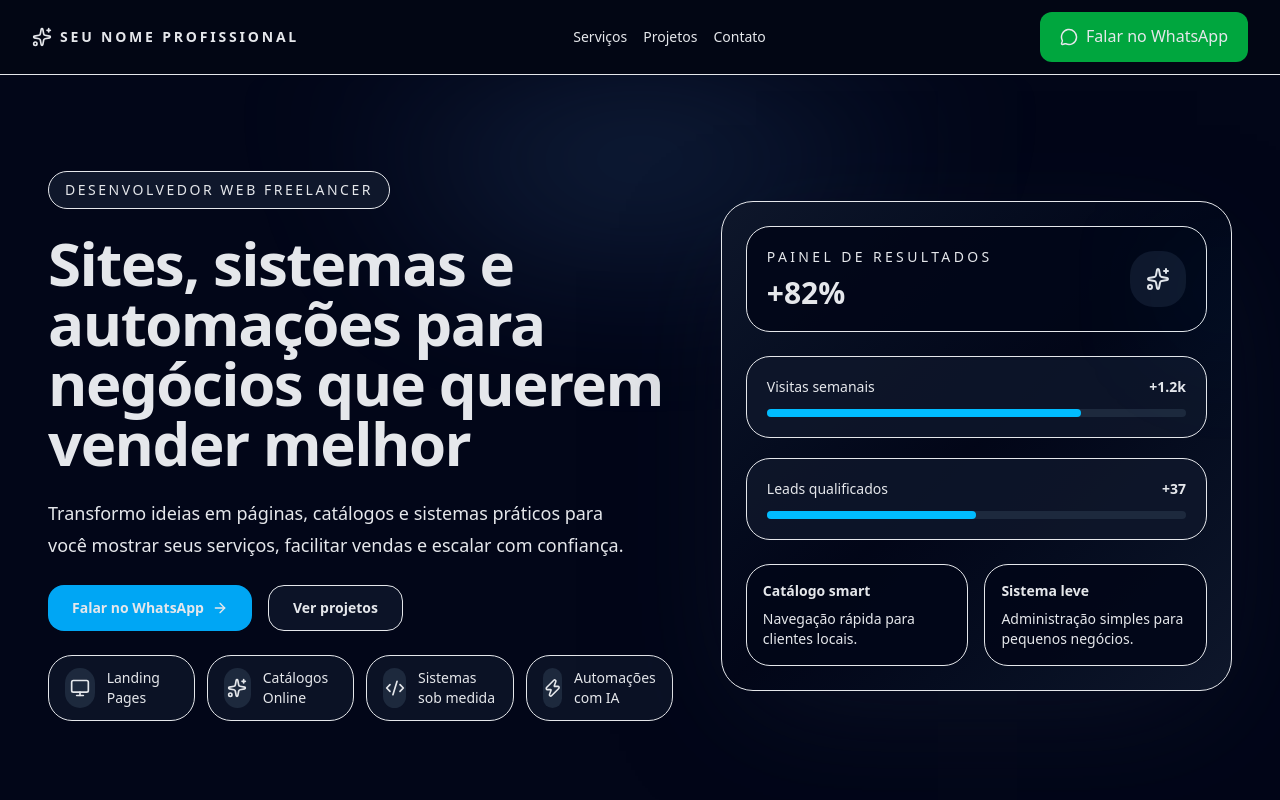
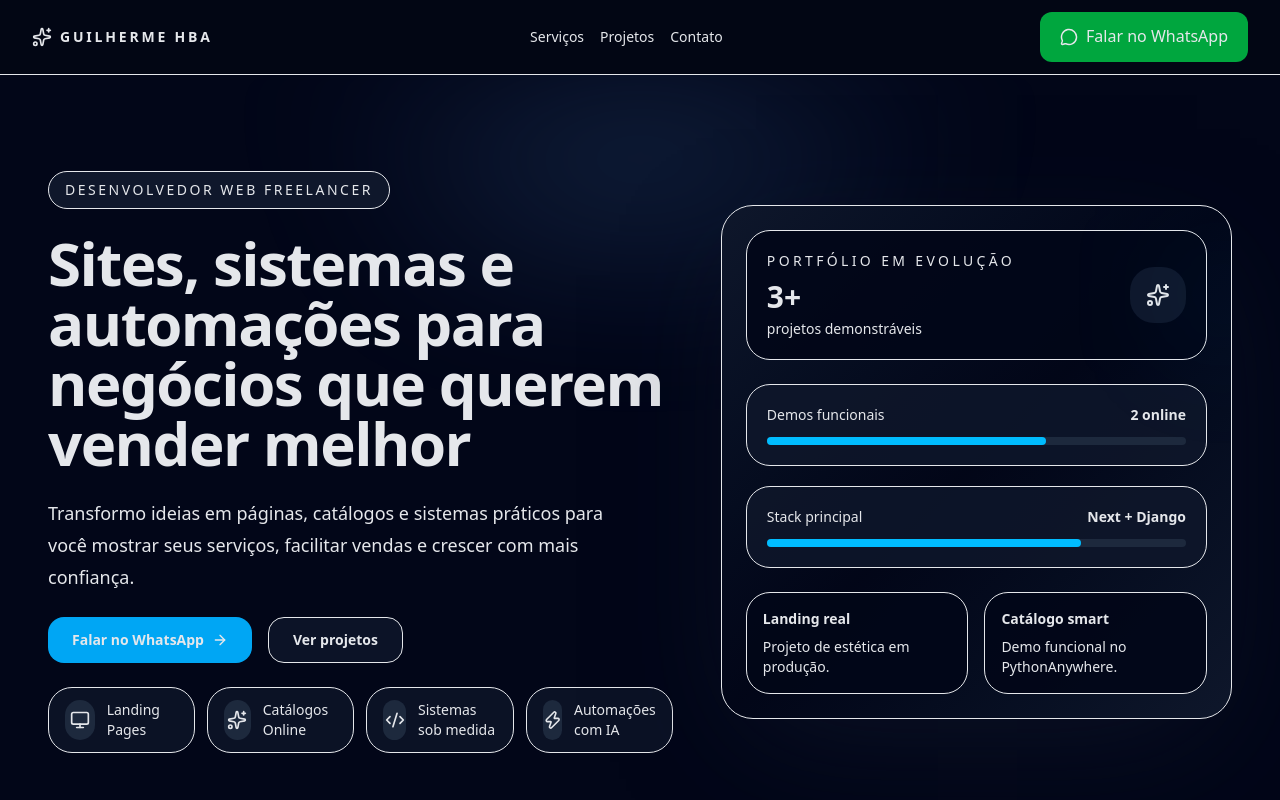
Before and after one commit to guilhermehba/portifolio, a Next.js app: page / in a window 1280 px wide. Shown: the top 800 px of the page. Built offline with nearby package versions, Linux system fonts and the light colour scheme.

Commit message:
update hero graphics

```diff
--- a/src/components/sections/Hero.tsx
+++ b/src/components/sections/Hero.tsx
@@ -2,11 +2,12 @@
 
 import { ArrowRight, Code2, Monitor, Sparkles, Zap } from "lucide-react";
 import { motion } from "framer-motion";
-// Hero section para a primeira dobra do portfólio
+
 export default function Hero() {
   return (
     <section className="relative overflow-hidden bg-slate-950 text-slate-50">
       <div className="absolute inset-x-0 top-0 h-56 bg-[radial-gradient(circle_at_top,rgba(96,165,250,0.18),transparent_50%)] blur-3xl" />
+
       <div className="relative mx-auto flex max-w-7xl flex-col gap-12 px-6 py-16 sm:px-8 lg:px-12 lg:py-24">
         <div className="grid gap-12 lg:grid-cols-[1.1fr_0.9fr] lg:items-center">
           <div className="flex flex-col gap-6">
@@ -35,7 +36,7 @@ export default function Hero() {
               className="max-w-xl text-base leading-8 text-slate-300 sm:text-lg"
             >
               Transformo ideias em páginas, catálogos e sistemas práticos para você
-              mostrar seus serviços, facilitar vendas e escalar com confiança.
+              mostrar seus serviços, facilitar vendas e crescer com mais confiança.
             </motion.p>
 
             <motion.div
@@ -45,7 +46,7 @@ export default function Hero() {
               className="flex flex-col gap-4 sm:flex-row"
             >
               <a
-                href="https://wa.me/5511999999999"
+                href="https://wa.me/5563992706543"
                 target="_blank"
                 rel="noreferrer"
                 className="inline-flex items-center justify-center rounded-2xl bg-sky-500 px-6 py-3 text-sm font-semibold text-slate-950 transition hover:bg-sky-400"
@@ -53,6 +54,7 @@ export default function Hero() {
                 Falar no WhatsApp
                 <ArrowRight className="ml-2 h-4 w-4" />
               </a>
+
               <a
                 href="#projects"
                 className="inline-flex items-center justify-center rounded-2xl border border-slate-700 bg-slate-900/80 px-6 py-3 text-sm font-semibold text-slate-100 transition hover:border-slate-500 hover:bg-slate-900"
@@ -74,6 +76,7 @@ export default function Hero() {
                 { label: "Automações com IA", icon: Zap },
               ].map((item) => {
                 const Icon = item.icon;
+
                 return (
                   <div
                     key={item.label}
@@ -96,11 +99,20 @@ export default function Hero() {
             className="relative overflow-hidden rounded-[2rem] border border-slate-800 bg-gradient-to-br from-slate-900 via-slate-950 to-slate-900 p-6 shadow-[0_35px_120px_-35px_rgba(15,23,42,0.8)]"
           >
             <div className="absolute -right-10 top-10 h-24 w-24 rounded-full bg-sky-500/10 blur-3xl" />
+
             <div className="flex items-center justify-between rounded-3xl border border-slate-800 bg-slate-950/90 p-5">
               <div>
-                <p className="text-sm uppercase tracking-[0.24em] text-slate-400">Painel de resultados</p>
-                <p className="mt-2 text-3xl font-semibold text-white">+82%</p>
+                <p className="text-sm uppercase tracking-[0.24em] text-slate-400">
+                  Portfólio em evolução
+                </p>
+
+                <p className="mt-2 text-3xl font-semibold text-white">3+</p>
+
+                <p className="mt-1 text-sm text-slate-400">
+                  projetos demonstráveis
+                </p>
               </div>
+
               <div className="inline-flex h-14 w-14 items-center justify-center rounded-3xl bg-slate-900 text-sky-300">
                 <Sparkles className="h-6 w-6" />
               </div>
@@ -109,32 +121,38 @@ export default function Hero() {
             <div className="mt-6 space-y-5">
               <div className="rounded-3xl border border-slate-800 bg-slate-900/85 p-5">
                 <div className="flex items-center justify-between text-sm text-slate-400">
-                  <span>Visitas semanais</span>
-                  <span className="font-semibold text-slate-100">+1.2k</span>
+                  <span>Demos funcionais</span>
+                  <span className="font-semibold text-slate-100">2 online</span>
                 </div>
+
+                <div className="mt-3 h-2 rounded-full bg-slate-800">
+                  <div className="h-2 w-2/3 rounded-full bg-sky-400" />
+                </div>
+              </div>
+
+              <div className="rounded-3xl border border-slate-800 bg-slate-900/85 p-5">
+                <div className="flex items-center justify-between text-sm text-slate-400">
+                  <span>Stack principal</span>
+                  <span className="font-semibold text-slate-100">
+                    Next + Django
+                  </span>
+                </div>
+
                 <div className="mt-3 h-2 rounded-full bg-slate-800">
                   <div className="h-2 w-3/4 rounded-full bg-sky-400" />
-                </div>
-              </div>
-              <div className="rounded-3xl border border-slate-800 bg-slate-900/85 p-5">
-                <div className="flex items-center justify-between text-sm text-slate-400">
-                  <span>Leads qualificados</span>
-                  <span className="font-semibold text-slate-100">+37</span>
-                </div>
-                <div className="mt-3 h-2 rounded-full bg-slate-800">
-                  <div className="h-2 w-1/2 rounded-full bg-sky-400" />
                 </div>
               </div>
             </div>
 
             <div className="mt-6 grid gap-4 sm:grid-cols-2">
               <div className="rounded-3xl border border-slate-800 bg-slate-950/90 p-4 text-sm text-slate-300">
+                <p className="font-semibold text-white">Landing real</p>
+                <p className="mt-2">Projeto de estética em produção.</p>
+              </div>
+
+              <div className="rounded-3xl border border-slate-800 bg-slate-950/90 p-4 text-sm text-slate-300">
                 <p className="font-semibold text-white">Catálogo smart</p>
-                <p className="mt-2">Navegação rápida para clientes locais.</p>
-              </div>
-              <div className="rounded-3xl border border-slate-800 bg-slate-950/90 p-4 text-sm text-slate-300">
-                <p className="font-semibold text-white">Sistema leve</p>
-                <p className="mt-2">Administração simples para pequenos negócios.</p>
+                <p className="mt-2">Demo funcional no PythonAnywhere.</p>
               </div>
             </div>
           </motion.div>
--- a/src/data/site.ts
+++ b/src/data/site.ts
@@ -2,7 +2,7 @@
 // Todas as strings visíveis no site estão aqui para facilitar a edição.
 
 export const siteConfig = {
-  name: "Seu Nome Profissional",
+  name: "GUILHERME HBA",
   role: "Desenvolvedor Web Freelancer",
   shortDescription: "Especialista em criação de landing pages, catálogos online, sistemas simples e automações para impulsionar seu negócio.",
   whatsappNumber: "5563992706543", // Placeholder: substitua pelo seu número real
```
